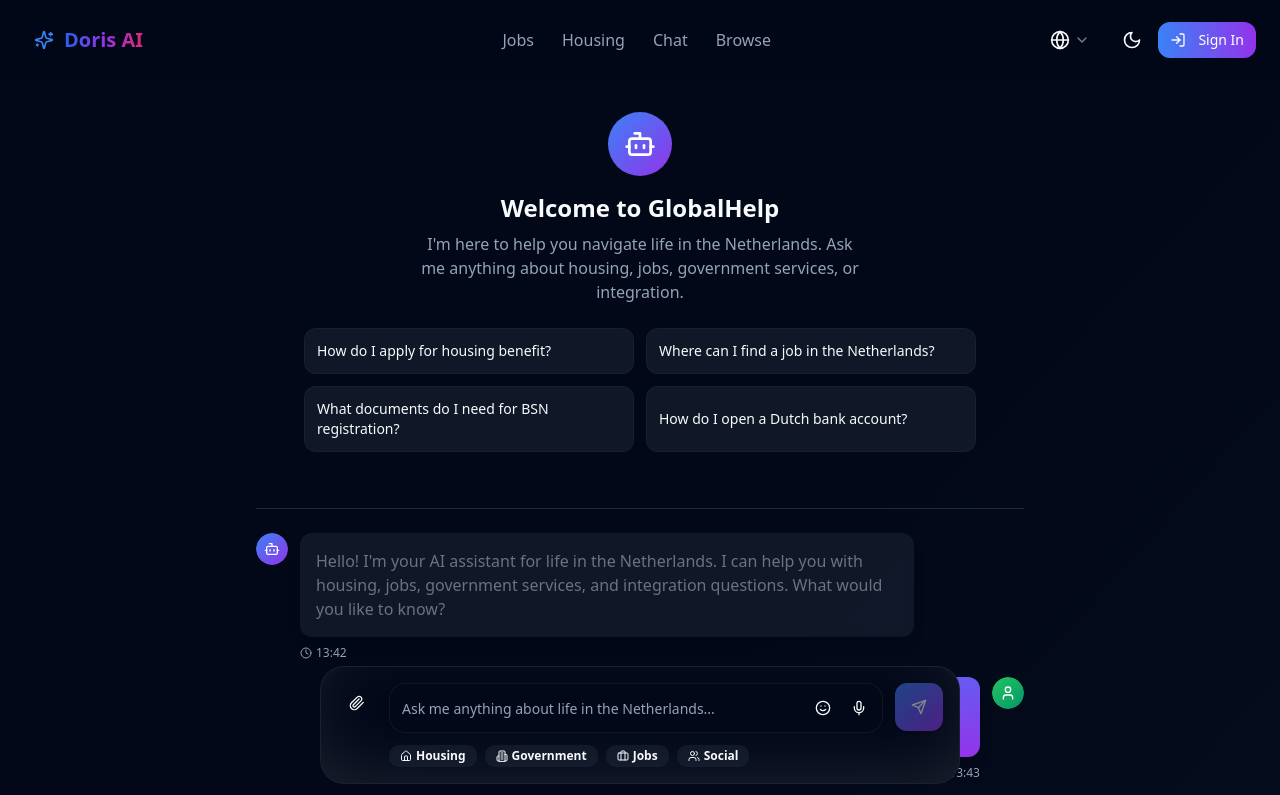
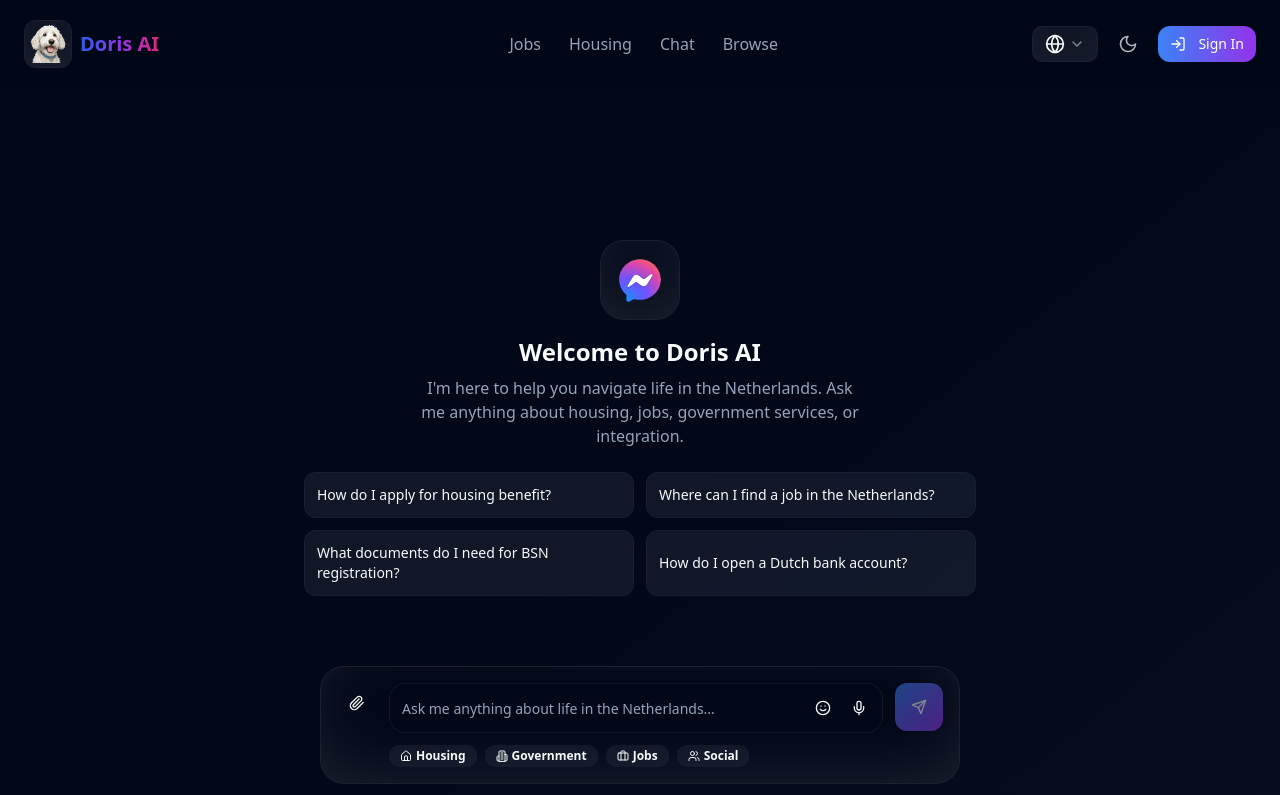
Before and after one commit to ali-melllo/doris, a Next.js app: page /chat in a window 1280 px wide. Shown: the top 795 px of the page. Built offline with nearby package versions, Linux system fonts and the light colour scheme.

Commit message:
chat update

```diff
--- a/src/app/chat/page.tsx
+++ b/src/app/chat/page.tsx
@@ -25,14 +25,11 @@
 import { ScrollArea } from "@/components/ui/scroll-area"
 import { Separator } from "@/components/ui/separator"
 import { ModeToggle } from "@/components/mode-toggle"
+import { cn } from "@/lib/utils"
+import { TypingAnimation } from "@/components/magicui/text-animation"
+import Image from "next/image"
+import MessengerIcon from "@/components/icons/messenger-icon"
 
-interface Message {
-  id: string
-  content: string
-  sender: "user" | "bot"
-  timestamp: Date
-  isTyping?: boolean
-}
 
 const fadeInUp = {
   initial: { opacity: 0, y: 20 },
@@ -53,35 +50,13 @@
   transition: { duration: 0.4 },
 }
 
+type Message = {
+  role: "assistant" | "user";
+  content: string;
+};
+
 export default function ChatPage() {
-  const [messages, setMessages] = useState<Message[]>([
-    {
-      id: "1",
-      content:
-        "Hello! I'm your AI assistant for life in the Netherlands. I can help you with housing, jobs, government services, and integration questions. What would you like to know?",
-      sender: "bot",
-      timestamp: new Date(Date.now() - 300000),
-    },
-    {
-      id: "2",
-      content: "Hi! I'm a refugee from Syria and I need help finding housing in Amsterdam. Can you guide me?",
-      sender: "user",
-      timestamp: new Date(Date.now() - 240000),
-    },
-    {
-      id: "3",
-      content:
-        "I'd be happy to help you find housing in Amsterdam! As a refugee, you have several options:\n\n1. **Social Housing (Sociale Huur)**: Contact your local municipality (gemeente) for social housing registration\n2. **Refugee Housing**: COA (Central Agency for the Reception of Asylum Seekers) can provide temporary housing\n3. **Housing Allowance**: You may be eligible for huurtoeslag (rent subsidy)\n\nWould you like me to explain any of these options in more detail? I can also help you in Arabic if that's more comfortable.",
-      sender: "bot",
-      timestamp: new Date(Date.now() - 180000),
-    },
-    {
-      id: "4",
-      content: "Yes, please explain the social housing process in more detail. How do I register?",
-      sender: "user",
-      timestamp: new Date(Date.now() - 120000),
-    },
-  ])
+  const [messages, setMessages] = useState<Message[]>([])
 
   const [inputValue, setInputValue] = useState("")
   const [isTyping, setIsTyping] = useState(false)
@@ -104,69 +79,36 @@
   const handleSendMessage = async () => {
     if (!inputValue.trim()) return
 
-    const newMessage: Message = {
-      id: Date.now().toString(),
+    const newMessage = {
+      role: "user" as const,
       content: inputValue,
-      sender: "user",
-      timestamp: new Date(),
     }
 
     setMessages((prev) => [...prev, newMessage])
     setInputValue("")
     setIsTyping(true)
 
-    // Simulate AI response
-    setTimeout(() => {
-      const botResponse: Message = {
-        id: (Date.now() + 1).toString(),
+    try {
+      const response = await fetch(`${process.env.NEXT_PUBLIC_API_URL}/user/prompt`, {
+        method: 'POST',
+        headers: {
+          'Content-Type': 'application/json',
+        },
+        body: JSON.stringify({ prompt: inputValue, currentPage: "chat" }),
+      });
+      const data = await response.json();
+      const formattedBotResponse = {
+        role: "assistant" as const,
         content:
-          "Thank you for your question! I'm processing your request and will provide you with accurate information based on the latest Dutch government data. This is a simulated response for demonstration purposes.",
-        sender: "bot",
-        timestamp: new Date(),
-      }
-      setMessages((prev) => [...prev, botResponse])
-      setIsTyping(false)
-    }, 2000)
+          data.data.response,
       }
 
-  const handleKeyPress = (e: React.KeyboardEvent) => {
-    if (e.key === "Enter" && !e.shiftKey) {
-      e.preventDefault()
-      handleSendMessage()
+      setMessages((prev) => [...prev, formattedBotResponse])
+      setIsTyping(false)
+    } catch (err) {
+      setIsTyping(false)
     }
   }
-
-  const formatTime = (date: Date) => {
-    return date.toLocaleTimeString("en-US", {
-      hour: "2-digit",
-      minute: "2-digit",
-      hour12: false,
-    })
-  }
-
-  const TypingIndicator = () => (
-    <motion.div
-      initial={{ opacity: 0, y: 10 }}
-      animate={{ opacity: 1, y: 0 }}
-      exit={{ opacity: 0, y: -10 }}
-      className="flex items-center space-x-2 p-4"
-    >
-      <Avatar className="w-8 h-8">
-        <AvatarFallback className="bg-gradient-to-br from-blue-500 to-purple-600 text-white">
-          <Bot className="w-4 h-4" />
-        </AvatarFallback>
-      </Avatar>
-      <Card className="bg-muted/50 backdrop-blur-sm border-border/50">
-        <CardContent className="p-3">
-          <div className="flex space-x-1">
-            <div className="w-2 h-2 bg-muted-foreground/60 rounded-full animate-bounce"></div>
-            <div className="w-2 h-2 bg-muted-foreground/60 rounded-full animate-bounce delay-100"></div>
-            <div className="w-2 h-2 bg-muted-foreground/60 rounded-full animate-bounce delay-200"></div>
-          </div>
-        </CardContent>
-      </Card>
-    </motion.div>
-  )
 
   return (
     <div className="min-h-screen bg-gradient-to-br from-background via-background to-muted/20 flex flex-col">
@@ -174,24 +116,25 @@
       {/* Chat Area */}
       <div className="flex-1 flex flex-col overflow-hidden">
         <ScrollArea className="flex-1 px-4" ref={scrollAreaRef}>
-          <div className="md:max-w-3xl mx-auto pt-16 md:pt-20 pb-48 py-6 space-y-6">
+          <div className="md:max-w-4xl mx-auto pt-16 md:pt-20 pb-48 py-6 space-y-6">
             {/* Welcome Message */}
+            {messages.length === 0 &&
               <motion.div
                 initial={{ opacity: 0, scale: 0.95 }}
                 animate={{ opacity: 1, scale: 1 }}
-              className="text-center py-8"
+                className="text-center py-8 md:mt-32"
               >
-              <div className="w-16 h-16 bg-gradient-to-br from-blue-500 to-purple-600 rounded-full flex items-center justify-center mx-auto mb-4">
-                <Bot className="w-8 h-8 text-white" />
+                <div className="size-20 bg-background rounded-3xl  [box-shadow:0_0_0_1px_rgba(0,0,0,.03),0_2px_4px_rgba(0,0,0,.05),0_12px_24px_rgba(0,0,0,.05)] transform-gpu dark:[border:1px_solid_rgba(255,255,255,.1)] dark:[box-shadow:0_-20px_80px_-20px_#ffffff1f_inset] flex items-center justify-center mx-auto mb-4">
+                <MessengerIcon/>
                 </div>
-              <h2 className="text-xl md:text-2xl font-semibold mb-2">Welcome to GlobalHelp</h2>
+                <h2 className="text-xl md:text-2xl font-extrabold mb-2">Welcome to Doris AI</h2>
                 <p className="text-muted-foreground mb-6 max-w-md mx-auto">
                   I'm here to help you navigate life in the Netherlands. Ask me anything about housing, jobs, government
                   services, or integration.
                 </p>
 
                 {/* Sample Questions */}
-              <div className="grid grid-cols-1 sm:grid-cols-2 gap-3 max-w-2xl mx-auto">
+                <div className="grid grid-cols-1 sm:grid-cols-2 gap-3 max-w-2xl  mx-auto">
                   {sampleQuestions.map((question, index) => (
                     <motion.button
                       key={index}
@@ -205,72 +148,56 @@
                     </motion.button>
                   ))}
                 </div>
-            </motion.div>
-
-            <Separator className="my-8" />
+              </motion.div>}
 
             {/* Messages */}
-            <div className="space-y-4">
-              <AnimatePresence>
+
+            <div className="space-y-4 pb-32 pt-16">
               {messages.map((message, index) => (
                 <motion.div
-                    key={message.id}
-                    initial={message.sender === "user" ? slideIn.initial : slideInLeft.initial}
-                    animate={message.sender === "user" ? slideIn.animate : slideInLeft.animate}
-                    transition={{ ...slideIn.transition, delay: index * 0.1 }}
-                    className={`flex items-start space-x-3 ${
-                      message.sender === "user" ? "flex-row-reverse space-x-reverse" : ""
-                    }`}
+                  key={index}
+                  initial={{ opacity: 0, y: 20 }}
+                  animate={{ opacity: 1, y: 0 }}
+                  transition={{ delay: index * 0.1 }}
+                  className={cn("flex", message.role === "user" ? "justify-end" : "justify-start")}
                 >
-                    {/* Avatar */}
-                    <Avatar className="w-8 h-8 flex-shrink-0">
-                      <AvatarFallback
-                        className={
-                          message.sender === "user"
-                            ? "bg-gradient-to-br from-green-500 to-emerald-600 text-white"
-                            : "bg-gradient-to-br from-blue-500 to-purple-600 text-white"
+                  <Card
+                    className={cn(
+                      "max-w-[80%] p-4 shadow-md rounded-[35px] font-semibold",
+                      message.role === "user"
+                        ? "bg-gradient-to-br from-blue-500 rounded-tr-none to-purple-600 text-white border-0"
+                        : "bg-background rounded-tl-none [box-shadow:0_0_0_1px_rgba(0,0,0,.03),0_2px_4px_rgba(0,0,0,.05),0_12px_24px_rgba(0,0,0,.05)] transform-gpu dark:[border:1px_solid_rgba(255,255,255,.1)] dark:[box-shadow:0_-20px_80px_-20px_#ffffff1f_inset]",
+                    )}
+                  >
+                    {(index === messages.length - 1 && message.role === "assistant") ?
+                      <TypingAnimation duration={20} className="text-sm leading-relaxed">{message.content}</TypingAnimation> :
+                      <p className="text-sm leading-relaxed">{message.content}</p>
                     }
+                  </Card>
+                </motion.div>
+              ))}
+
+              {/* Enhanced Typing Indicator */}
+              <AnimatePresence>
+                {isTyping && (
+                  <motion.div
+                    initial={{ opacity: 0, y: 10 }}
+                    animate={{ opacity: 1, y: 0 }}
+                    exit={{ opacity: 0, y: -10 }}
+                    className="flex justify-start"
                   >
-                        {message.sender === "user" ? <User className="w-4 h-4" /> : <Bot className="w-4 h-4" />}
-                      </AvatarFallback>
-                    </Avatar>
-
-                    {/* Message Content */}
-                    <div className={`flex-1 max-w-[80%] ${message.sender === "user" ? "text-right" : ""}`}>
-                      <Card
-                        className={`${
-                          message.sender === "user"
-                            ? "bg-gradient-to-br from-blue-500 to-purple-600 text-white border-0"
-                            : "bg-muted/50 backdrop-blur-sm border-border/50"
-                        } shadow-lg`}
-                      >
-                        <CardContent className="p-4">
-                          <div className={`${
-                          message.sender === "user"
-                            ? "text-white"
-                            : "text-gray-500"
-                        } whitespace-pre-wrap text-left text-sm md:text-base leading-relaxed`}>
-                            {message.content}
-                          </div>
-                        </CardContent>
-                      </Card>
-
-                      {/* Timestamp */}
-                      <div
-                        className={`flex items-center mt-2 text-xs text-muted-foreground ${
-                          message.sender === "user" ? "justify-end" : "justify-start"
-                        }`}
-                      >
-                        <Clock className="w-3 h-3 mr-1" />
-                        {formatTime(message.timestamp)}
+                    <Card className="bg-gradient-to-br from-gray-50 to-white dark:from-gray-800 dark:to-gray-700 border border-gray-200 dark:border-gray-600 px-4 py-3 shadow-md">
+                      <div className="flex items-center space-x-2">
+                        <div className="flex space-x-1">
+                          <div className="w-2 h-2 bg-blue-500 rounded-full animate-bounce"></div>
+                          <div className="w-2 h-2 bg-purple-500 rounded-full animate-bounce delay-200"></div>
+                          <div className="w-2 h-2 bg-pink-500 rounded-full animate-bounce delay-300"></div>
                         </div>
                       </div>
+                    </Card>
                   </motion.div>
-                ))}
+                )}
               </AnimatePresence>
-
-              {/* Typing Indicator */}
-              <AnimatePresence>{isTyping && <TypingIndicator />}</AnimatePresence>
             </div>
           </div>
         </ScrollArea>
--- a/src/components/header.tsx
+++ b/src/components/header.tsx
@@ -34,6 +34,7 @@
 import { Avatar, AvatarFallback } from "@/components/ui/avatar"
 import { cn } from "@/lib/utils"
 import { usePathname } from "next/navigation"
+import Image from "next/image"
 
 // Language options
 const languages = [
@@ -96,13 +97,18 @@
       >
         <div className="flex items-center justify-between w-full">
           {/* Logo */}
-          <Link href="/" className="flex items-center group">
+          <Link href="/" className="flex items-center group gap-2">
             <motion.div
-              className="w-10 h-10 rounded-xl flex items-center justify-center"
+              className="w-12 h-12 bg-background p-1 [box-shadow:0_0_0_1px_rgba(0,0,0,.03),0_2px_4px_rgba(0,0,0,.05),0_12px_24px_rgba(0,0,0,.05)] transform-gpu dark:[border:1px_solid_rgba(255,255,255,.1)] dark:[box-shadow:0_-20px_80px_-20px_#ffffff1f_inset] rounded-xl flex items-center justify-center"
               whileHover={{ scale: 1.05, rotate: 5 }}
               whileTap={{ scale: 0.95 }}
             >
-              <Sparkles className="w-5 stroke-primary h-5  text-white" />
+              <Image
+                width={50}
+                height={100}
+                alt={'doris'}
+                src={'/doris-1.webp'}
+              />
             </motion.div>
             <span className="text-xl font-bold bg-gradient-to-r from-blue-600 via-purple-600 to-pink-600 bg-clip-text text-transparent">
               Doris AI
@@ -127,9 +133,9 @@
             {/* Language Selector */}
             <DropdownMenu>
               <DropdownMenuTrigger asChild>
-                <Button variant="ghost" className="hidden !outline-none md:flex items-center space-x-1">
-                  <Globe className="w-5 h-5" />
-                  <ChevronDown className="w-4 h-4 opacity-50" />
+                <Button className="hidden bg-background px-3 hover:bg-muted [box-shadow:0_0_0_1px_rgba(0,0,0,.03),0_2px_4px_rgba(0,0,0,.05),0_12px_24px_rgba(0,0,0,.05)] transform-gpu dark:[border:1px_solid_rgba(255,255,255,.1)] dark:[box-shadow:0_-20px_80px_-20px_#ffffff1f_inset] !outline-none md:flex items-center space-x-1">
+                  <Globe className="w-5 h-5 stroke-foreground" />
+                  <ChevronDown className="w-4 h-4 stroke-foreground opacity-50" />
                 </Button>
               </DropdownMenuTrigger>
               <DropdownMenuContent align="end" className="w-48 mr-5 mt-5">
@@ -155,20 +161,19 @@
 
             {/* Theme Toggle */}
             <Button
-              variant="ghost"
               size="default"
               onClick={() => setTheme(theme === "dark" ? "light" : "dark")}
-              className="relative hidden md:block"
+              className="relative hidden md:block mx-1 bg-transparent hover:bg-transparent shadow-none opacity-70 hover:opacity-100 transition-all duration-200"
             >
               <Sun
                 className={cn(
-                  "w-5 h-5 absolute transition-all",
+                  "w-5 h-5 stroke-foreground absolute transition-all",
                   theme === "dark" ? "scale-0 rotate-90 opacity-0" : "scale-100 rotate-0 opacity-100",
                 )}
               />
               <Moon
                 className={cn(
-                  "w-5 h-5 transition-all",
+                  "w-5 h-5 stroke-foreground transition-all",
                   theme === "dark" ? "scale-100 rotate-0 opacity-100" : "scale-0 rotate-90 opacity-0",
                 )}
               />
--- /dev/null
+++ b/src/components/icons/messenger-icon.tsx
@@ -0,0 +1,45 @@
+import React from 'react'
+
+export default function MessengerIcon() {
+  return (
+    <svg
+            width="50"
+            height="50"
+            viewBox="0 0 48 48"
+            xmlns="http://www.w3.org/2000/svg"
+        >
+            <radialGradient
+                id="8O3wK6b5ASW2Wn6hRCB5xa_YFbzdUk7Q3F8_gr1"
+                cx="11.087"
+                cy="7.022"
+                r="47.612"
+                gradientTransform="matrix(1 0 0 -1 0 50)"
+                gradientUnits="userSpaceOnUse"
+            >
+                <stop offset="0" stopColor="#1292ff"></stop>
+                <stop offset=".079" stopColor="#2982ff"></stop>
+                <stop offset=".23" stopColor="#4e69ff"></stop>
+                <stop offset=".351" stopColor="#6559ff"></stop>
+                <stop offset=".428" stopColor="#6d53ff"></stop>
+                <stop offset=".754" stopColor="#df47aa"></stop>
+                <stop offset=".946" stopColor="#ff6257"></stop>
+            </radialGradient>
+            <path
+                fill="url(#8O3wK6b5ASW2Wn6hRCB5xa_YFbzdUk7Q3F8_gr1)"
+                d="M44,23.5C44,34.27,35.05,43,24,43c-1.651,0-3.25-0.194-4.784-0.564	c-0.465-0.112-0.951-0.069-1.379,0.145L13.46,44.77C12.33,45.335,11,44.513,11,43.249v-4.025c0-0.575-0.257-1.111-0.681-1.499	C6.425,34.165,4,29.11,4,23.5C4,12.73,12.95,4,24,4S44,12.73,44,23.5z"
+            />
+            <path
+                d="M34.992,17.292c-0.428,0-0.843,0.142-1.2,0.411l-5.694,4.215	c-0.133,0.1-0.28,0.15-0.435,0.15c-0.15,0-0.291-0.047-0.41-0.136l-3.972-2.99c-0.808-0.601-1.76-0.918-2.757-0.918	c-1.576,0-3.025,0.791-3.876,2.116l-1.211,1.891l-4.12,6.695c-0.392,0.614-0.422,1.372-0.071,2.014	c0.358,0.654,1.034,1.06,1.764,1.06c0.428,0,0.843-0.142,1.2-0.411l5.694-4.215c0.133-0.1,0.28-0.15,0.435-0.15	c0.15,0,0.291,0.047,0.41,0.136l3.972,2.99c0.809,0.602,1.76,0.918,2.757,0.918c1.576,0,3.025-0.791,3.876-2.116l1.211-1.891	l4.12-6.695c0.392-0.614,0.422-1.372,0.071-2.014C36.398,17.698,35.722,17.292,34.992,17.292L34.992,17.292z"
+                opacity=".05"
+            />
+            <path
+                d="M34.992,17.792c-0.319,0-0.63,0.107-0.899,0.31l-5.697,4.218	c-0.216,0.163-0.468,0.248-0.732,0.248c-0.259,0-0.504-0.082-0.71-0.236l-3.973-2.991c-0.719-0.535-1.568-0.817-2.457-0.817	c-1.405,0-2.696,0.705-3.455,1.887l-1.21,1.891l-4.115,6.688c-0.297,0.465-0.32,1.033-0.058,1.511c0.266,0.486,0.787,0.8,1.325,0.8	c0.319,0,0.63-0.107,0.899-0.31l5.697-4.218c0.216-0.163,0.468-0.248,0.732-0.248c0.259,0,0.504,0.082,0.71,0.236l3.973,2.991	c0.719,0.535,1.568,0.817,2.457,0.817c1.405,0,2.696-0.705,3.455-1.887l1.21-1.891l4.115-6.688c0.297-0.465,0.32-1.033,0.058-1.511	C36.051,18.106,35.531,17.792,34.992,17.792L34.992,17.792z"
+                opacity=".07"
+            />
+            <path
+                fill="#ffffff"
+                d="M34.394,18.501l-5.7,4.22c-0.61,0.46-1.44,0.46-2.04,0.01L22.68,19.74	c-1.68-1.25-4.06-0.82-5.19,0.94l-1.21,1.89l-4.11,6.68c-0.6,0.94,0.55,2.01,1.44,1.34l5.7-4.22c0.61-0.46,1.44-0.46,2.04-0.01	l3.974,2.991c1.68,1.25,4.06,0.82,5.19-0.94l1.21-1.89l4.11-6.68C36.434,18.901,35.284,17.831,34.394,18.501z"
+            />
+        </svg>
+  )
+}
```
Lines whose indentation alone changed are shown as unchanged.
